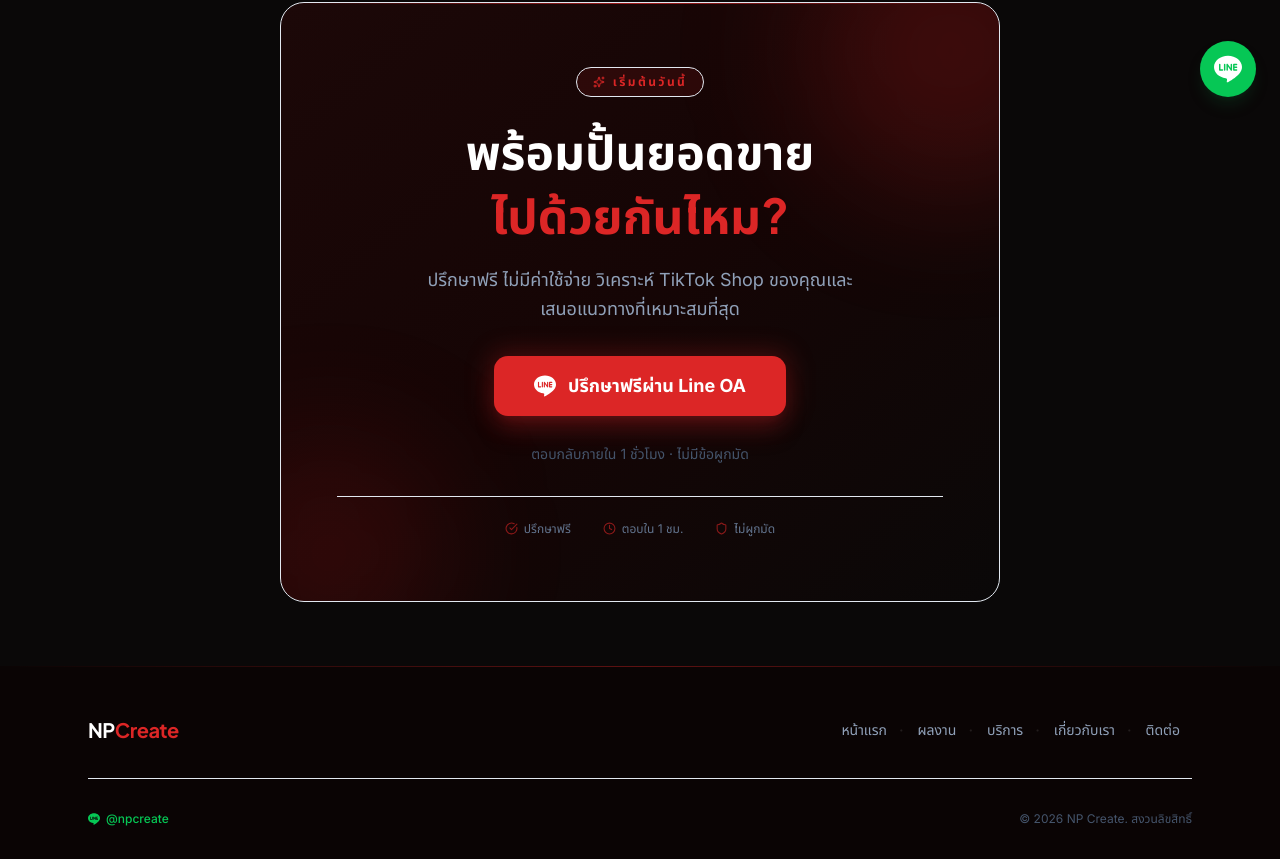
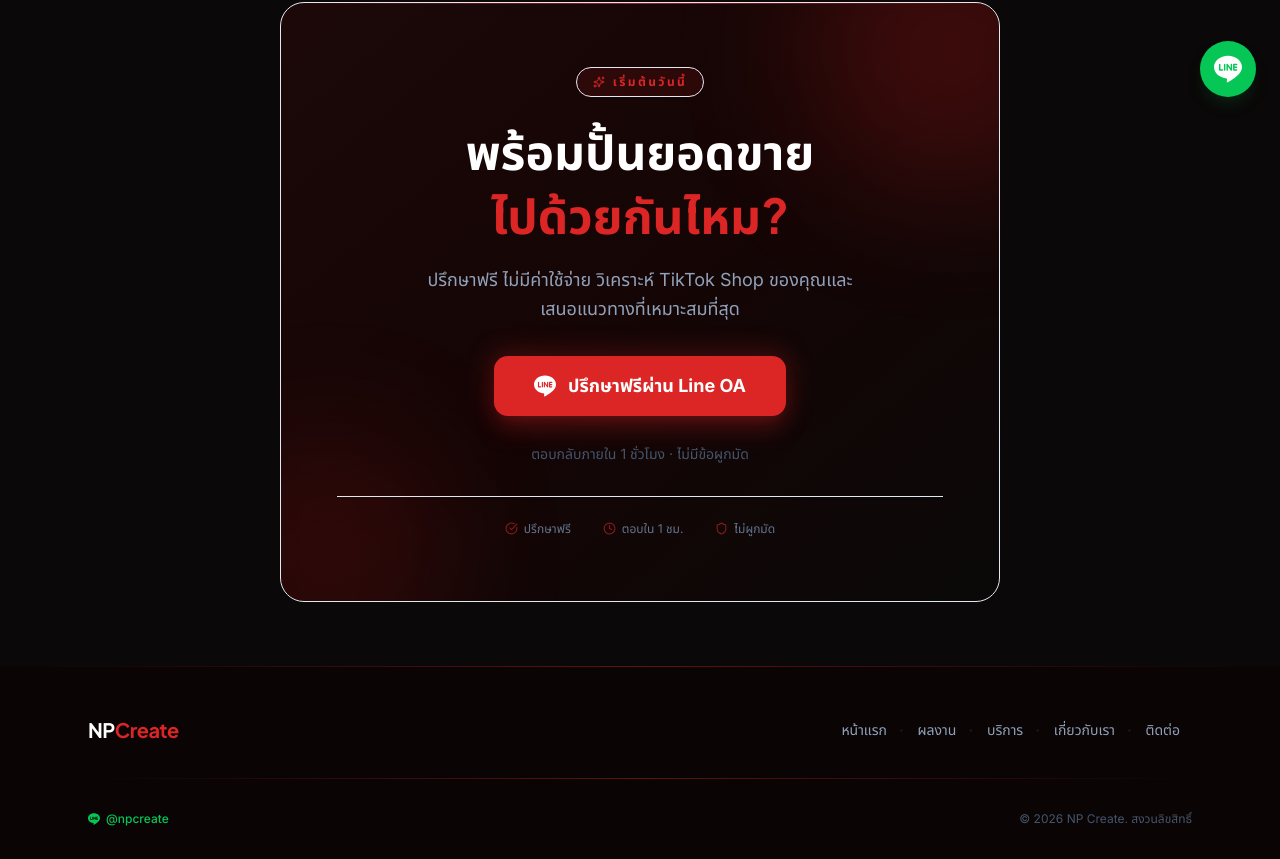
Before and after one commit to npcreate789-bit/npcreate-web, a Next.js app: page / in a window 1280 px wide. Shown: the part 679-1538 px from the top of the page. Built offline with nearby package versions, Linux system fonts and the light colour scheme; no server answers; the database is empty.

Commit message:
แก้ Separator ใน Footer: เปลี่ยนจากเส้นขาวเป็น gradient แดง

```diff
--- a/src/components/public/Footer.tsx
+++ b/src/components/public/Footer.tsx
@@ -92,7 +92,7 @@
         </div>
 
         {/* ── Separator ── */}
-        <div className="border-t border-white/5" />
+        <div className="h-px bg-gradient-to-r from-transparent via-[#DC2626]/40 to-transparent" />
 
         {/* ── Bottom bar: Contact · Copyright ── */}
         <div className="flex flex-col sm:flex-row items-center justify-between gap-4">
```
